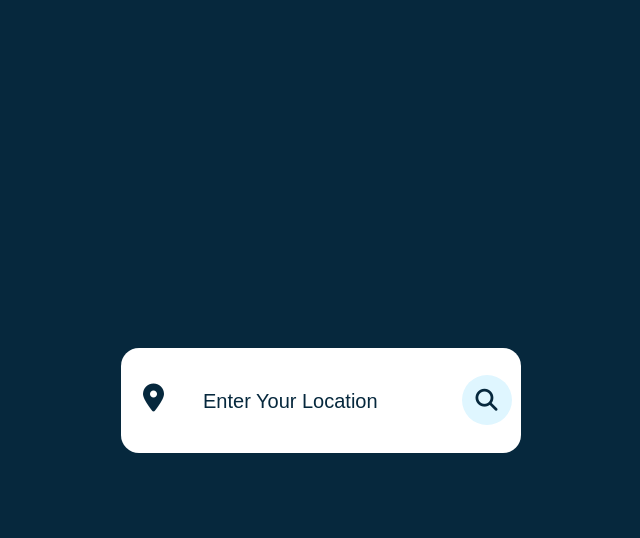
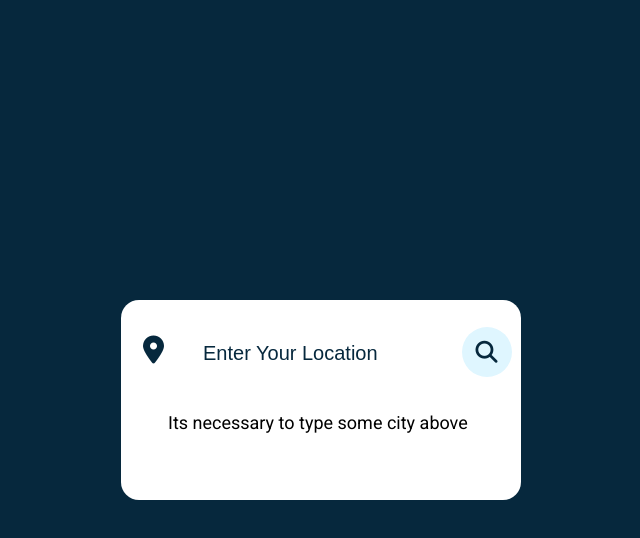
Before and after one commit to fzendron/asmrWeather, a plain HTML site: page index.html in a window 1280 px wide. Both pictures are taken after a click on the button 805 px from the left and 399 px from the top of the page. Shown: the whole page, without its empty margins (319-959 px from the left). Drawn offline with Linux system fonts and the light colour scheme.

Commit message:
Modified empty behavior and some visual images

```diff
--- a/index.html
+++ b/index.html
@@ -15,7 +15,7 @@
     <div class="container">
         <div class="search-box">
             <i class="fa-solid fa-location-dot">
-                <input type="text" placeholder="Enter your location">
+                <input type="text" placeholder="Enter your location" onchange="removeContainerError()">
                 <button class="fa-solid fa-magnifying-glass"></button>
             </i>
         </div>
@@ -29,6 +29,10 @@
             <img src="">
             <p class="temperature"></p>
             <p class="description"></p>
+        </div>
+
+        <div class="errorMessage">
+            <p class="message">Its necessary to type some city above</p>
         </div>
 
         <div class="weather-details">
--- a/index.js
+++ b/index.js
@@ -1,17 +1,33 @@
 const container = document.querySelector('.container');
 const search = document.querySelector('.search-box button');
+const inputCity = document.querySelector('.search-box input');
 const weatherBox = document.querySelector('.weather-box');
 const weatherDetails = document.querySelector('.weather-details');
 const error404 = document.querySelector('.not-found');
+const errorMessage = document.querySelector('.errorMessage p');
+
+
+inputCity.addEventListener('keyup', (e) => {
+    if (e.data === 'Enter' || e.keyCode === 13) {
+        searchWeatherData();
+    }
+});
 
 search.addEventListener('click', () => {
+    searchWeatherData();
+})
 
+function searchWeatherData() {
     const APIKey = '33eec12a1146baf5de56ec5fa8837554';
     const city = document.querySelector('.search-box input').value;
 
-    if (city === '')
+    eraseModel();
+
+    if (city === '') {
+        errorMessage.style.display = 'block';
+        container.style.height = '200px';
         return;
-
+    }
 
     fetch(`https://api.openweathermap.org/data/2.5/weather?q=${city}&units=metric&appid=${APIKey}`)
         .then(response => response.json())
@@ -72,6 +88,12 @@ search.addEventListener('click', () => {
             container.style.height = '590px';
 
     });
+};
 
-
-})
+function eraseModel() {
+    error404.style.display = 'none';
+    errorMessage.style.display = 'none'
+    weatherBox.style.display = 'none';
+    weatherDetails.style.display = 'none';
+    container.style.height = '105px';
+}
--- a/style.css
+++ b/style.css
@@ -24,6 +24,21 @@ body{
     border-radius: 18px;
     font-family: 'Roboto', sans-serif;
     transition: 0.6s ease-out;
+}
+
+.errorMessage {
+    position: relative;
+    margin-top: 60px;
+    width: 100%;
+    transition: 0.6s ease-out;
+}
+
+.errorMessage p {
+    font-size: 18px;
+    font-family: 'Roboto', sans-serif;
+    text-align: justify;
+    padding-left: 25px;
+    display: none;
 }
 
 .search-box{
```
Also changed, not shown: favicon.ico.
